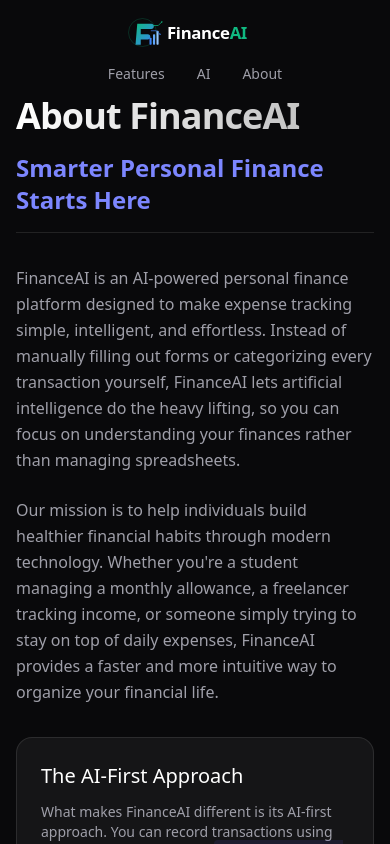
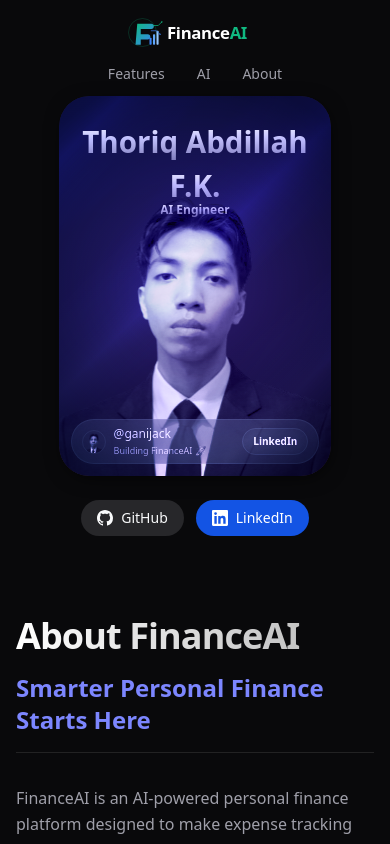
Before and after one commit to ganijack/finance-ai, a Next.js app: page /about in a window 390 px wide. Shown: the top 844 px of the page. Built offline with nearby package versions, Linux system fonts and the light colour scheme.

Commit message:
Move Profile Card above article on mobile view in about page

```diff
--- a/src/app/about/page.tsx
+++ b/src/app/about/page.tsx
@@ -16,7 +16,7 @@
           <div className="grid grid-cols-1 lg:grid-cols-12 gap-12 lg:gap-16 items-start">
 
             {/* Creator Profile - Sticky on Desktop */}
-            <div className="lg:col-span-4 lg:sticky lg:top-32 order-2 lg:order-1 flex flex-col items-center">
+            <div className="lg:col-span-4 lg:sticky lg:top-32 flex flex-col items-center mb-8 lg:mb-0">
               <motion.div
                 initial={{ opacity: 0, y: 20 }}
                 animate={{ opacity: 1, y: 0 }}
@@ -77,7 +77,7 @@
               initial={{ opacity: 0, x: 20 }}
               animate={{ opacity: 1, x: 0 }}
               transition={{ duration: 0.5 }}
-              className="lg:col-span-8 order-1 lg:order-2"
+              className="lg:col-span-8"
             >
               <article className="prose prose-invert prose-lg max-w-none">
                 <h1 className="text-4xl md:text-5xl font-bold tracking-tight mb-4 bg-gradient-to-r from-white to-white/70 bg-clip-text text-transparent">
```
